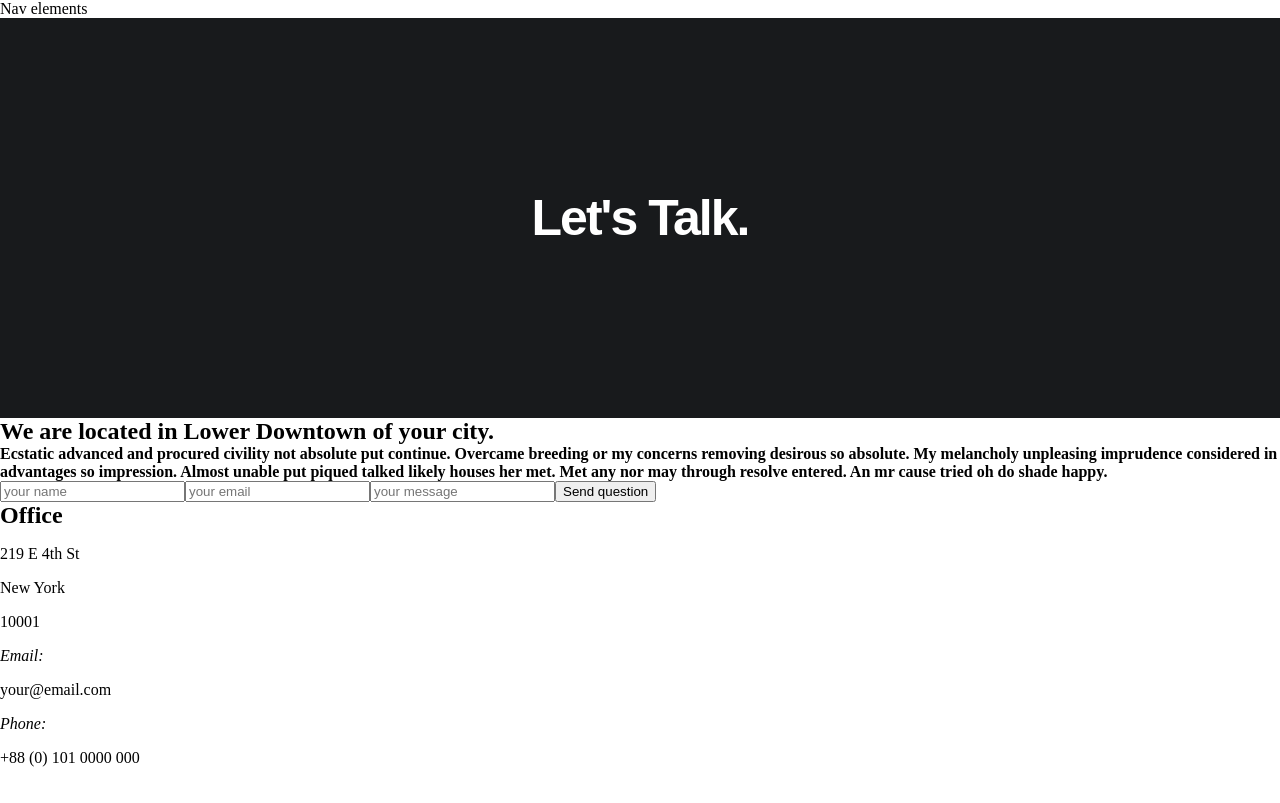
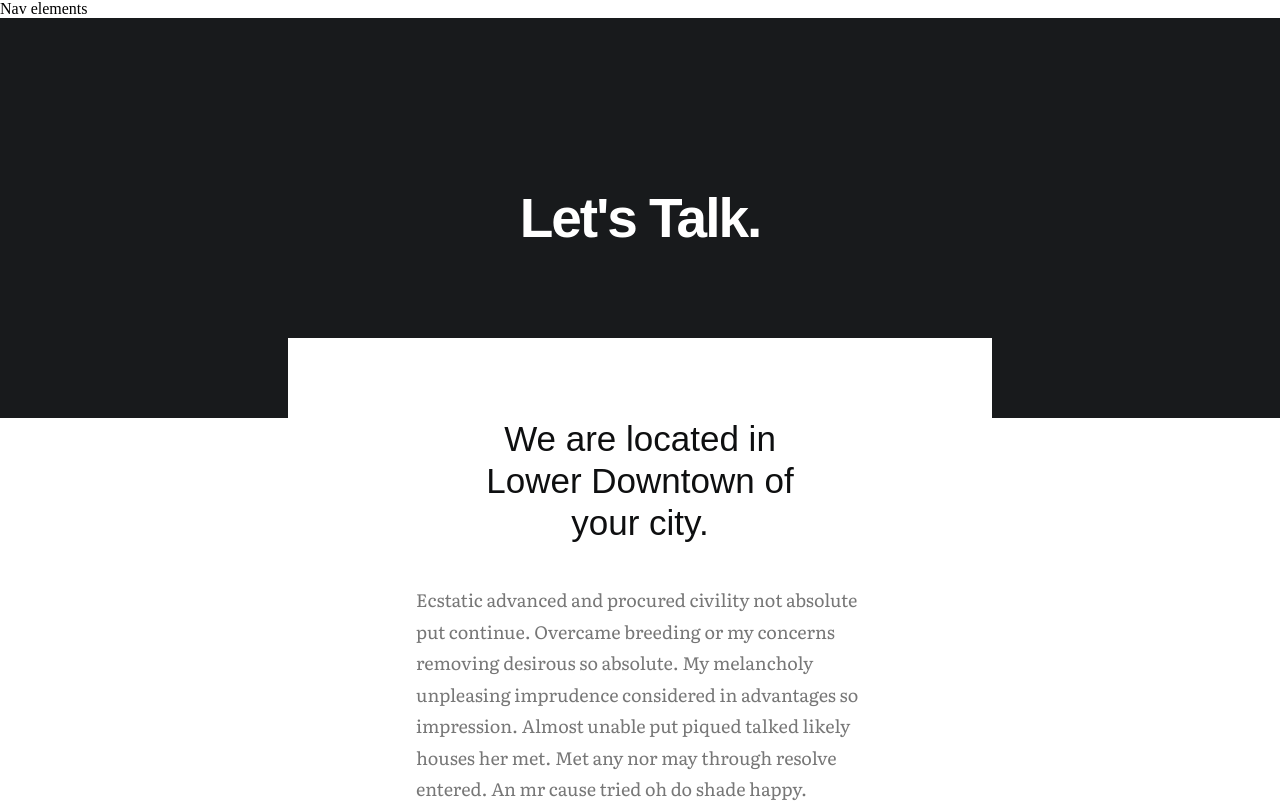
Before and after one commit to michalzagrodzki/Simple-Vue-App, a Vue app: page /contact in a window 1280 px wide. Shown: the top 803 px of the page. Built offline with nearby package versions, Linux system fonts and the light colour scheme; a web font is replaced by a local one.

Commit message:
Style form section

```diff
--- a/src/components/Contact.vue
+++ b/src/components/Contact.vue
@@ -111,10 +111,10 @@ export default {
     color: map-get($font-basic-colors, "light");
     font: {
       family: $font-primary;
-      size: 50px;
-      height: .95;
+      size: 55px;
       weight: 900;
     }
+    line-height: .95;
     text-transform: capitalize;
     width: 30%;
     text-align: center;
@@ -123,13 +123,64 @@ export default {
 }
 
 .contact-form-section {
+  display: flex;
+  background-color: map-get($basic-colors, "light");
+  width: 35vw;
+  flex-direction: column;
+  justify-content: center;
+  margin-left: auto;
+  margin-right: auto;
+  margin-top: -10vh;
+  padding: 80px 10vw 35px 10vw;
 
   h2 {
-
+    color: map-get($font-basic-colors, "dark");
+    font: {
+      family: $font-primary;
+      size: 35px;
+      weight: 300;
+    }
+    line-height: 1.2;
+    margin-bottom: 40px;
+    text-align: center;
+    width: 75%;
+    margin-left: auto;
+    margin-right: auto;
   }
   h4 {
+    color: map-get($font-basic-colors, "grey");
+    font: {
+      family: $font-secondary;
+      size: 18px;
+      weight: 300;
+    }
+    line-height: 1.75;
+    margin-bottom: 60px;
+  }
+  form {
+    display: flex;
+    flex-direction: column;
+    align-items: center;
 
+    input {
+      font-family: $font-secondary;
+      color: map-get($font-basic-colors, "dark");
+      font-size: 18px;
+      font-weight: 400;
+      padding: 16px 30px;
+      margin: 10px 0 10px 0;
+      width: 30vw;
+    }
   }
+}
+
+.submit-button {
+  @include action-button;
+  margin: 40px 0 50px 0;
+  font: {
+    size: 12px
+  }
+  text-transform: uppercase;
 }
 
 .contact-address-section {
```
